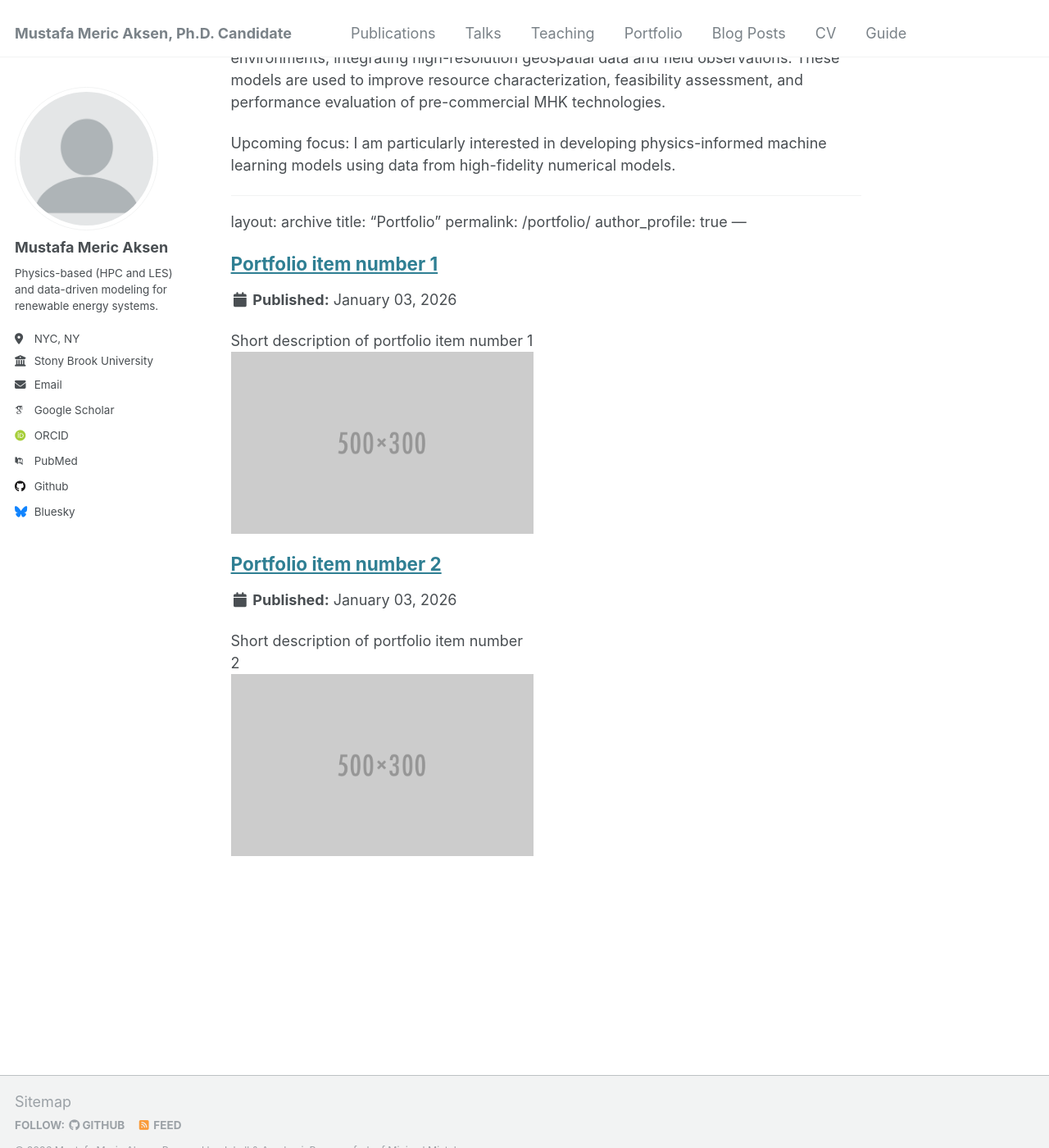
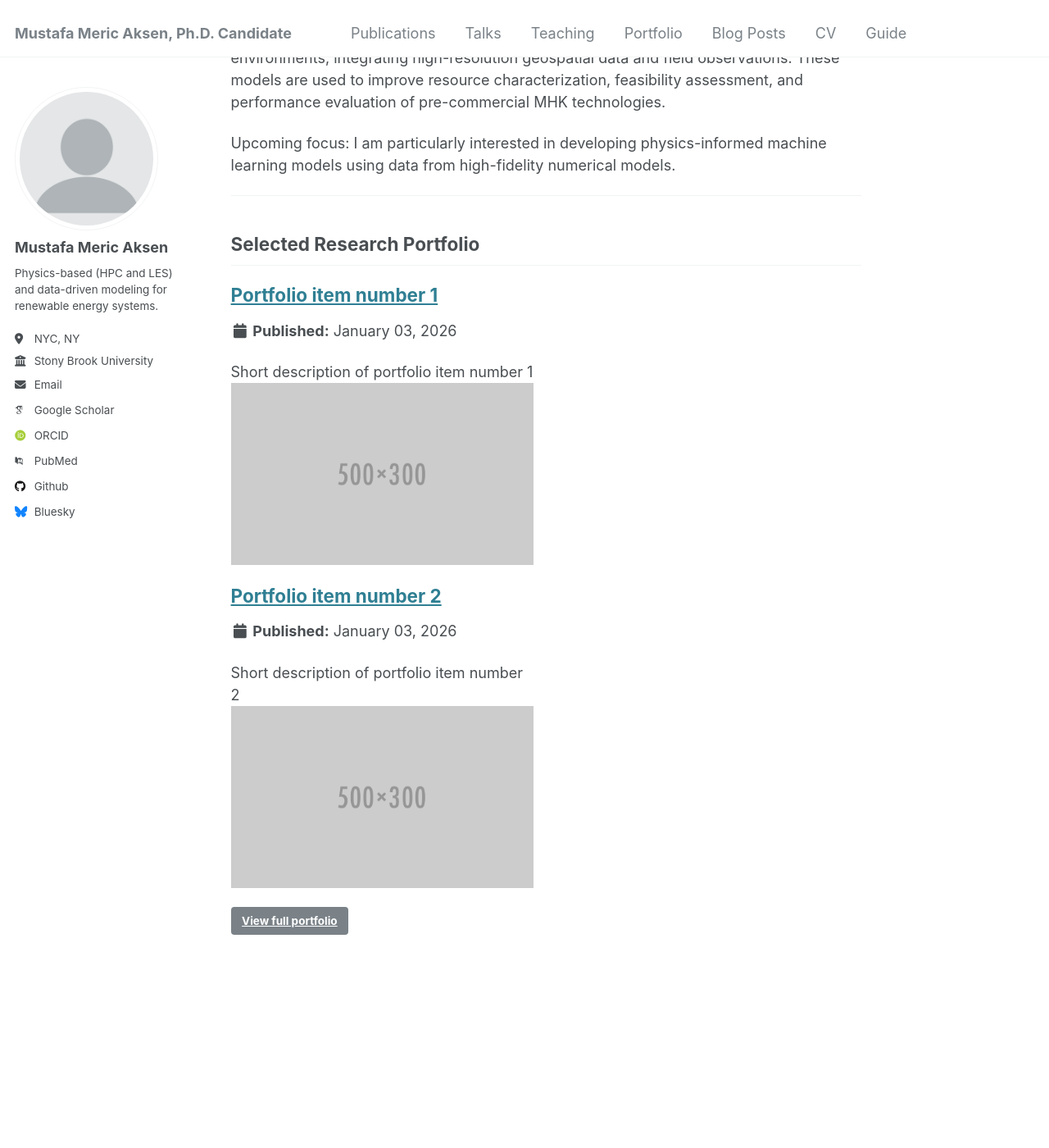
Before and after one commit to aksenmeric/mericaksen, a Jekyll site: the page built from _pages/about.md, in a window 1280 px wide and 1400 px high, scrolled down 358 px. Shown: the whole window at 82% size. Built offline with Jekyll 4.4.1, drawn with Linux system fonts in a browser that asks for light colours; some web fonts are replaced.

Commit message:
Update about.md

```diff
--- a/_pages/about.md
+++ b/_pages/about.md
@@ -18,16 +18,18 @@ These models are used to improve resource characterization, feasibility assessme
 Upcoming focus:
 I am particularly interested in developing physics-informed machine learning models using data from high-fidelity numerical models.
 
----
-layout: archive
-title: "Portfolio"
-permalink: /portfolio/
-author_profile: true
----
+<hr />
+
+## Selected Research Portfolio
 
 {% include base_path %}
 
+<div class="entries-list">
+  {% for post in site.portfolio %}
+    {% include archive-single.html %}
+  {% endfor %}
+</div>
 
-{% for post in site.portfolio %}
-  {% include archive-single.html %}
-{% endfor %}
+<p style="margin-top:1rem;">
+  <a class="btn btn--primary" href="{{ '/portfolio/' | relative_url }}">View full portfolio</a>
+</p>
```
